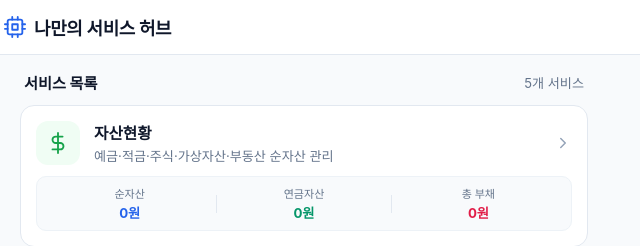
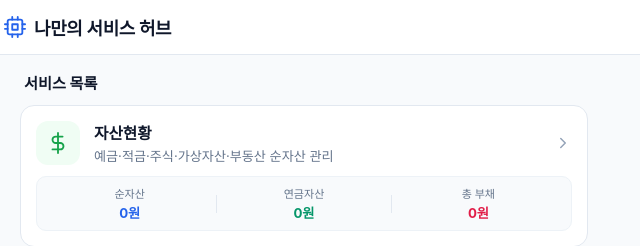
Before and after one commit to Kim-Kyowon/kyowon_app, a plain HTML site: page index.html in a window 1280 px wide. Shown: the top 246 px of the page, 336-976 px from the left. Drawn offline with Linux system fonts and the light colour scheme.

```diff
--- a/index.html
+++ b/index.html
@@ -88,10 +88,10 @@
       font-weight: 700;
       color: var(--text);
     }
-    .service-count {
-      font-size: 0.82rem;
-      color: var(--muted);
-    }
+
+
+
+
 
     .service-grid {
       display: flex;
@@ -345,7 +345,7 @@
   <div class="container">
     <div class="section-header">
       <div class="section-title">서비스 목록</div>
-      <div class="service-count">5개 서비스</div>
+
     </div>
 
     <div class="service-grid">
```
Also changed, not shown: card/index.html (+7 -7 lines).
